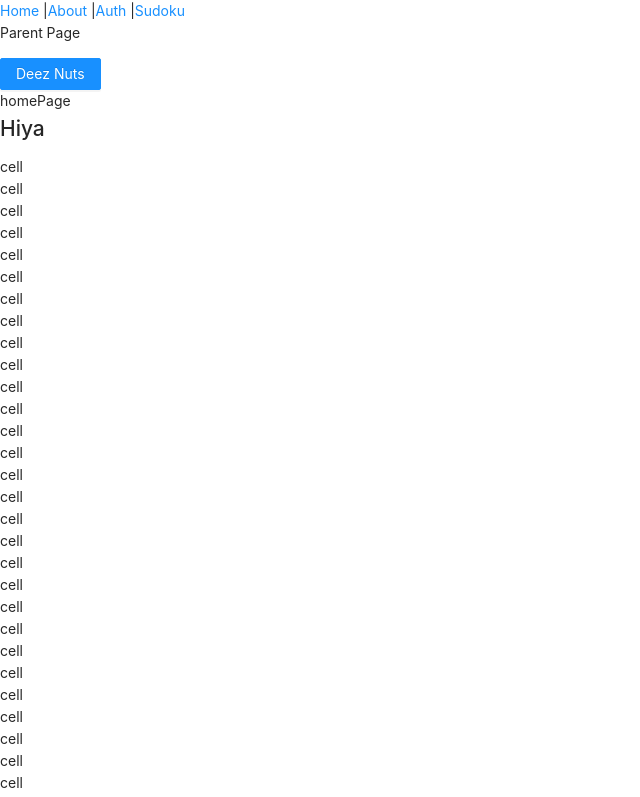
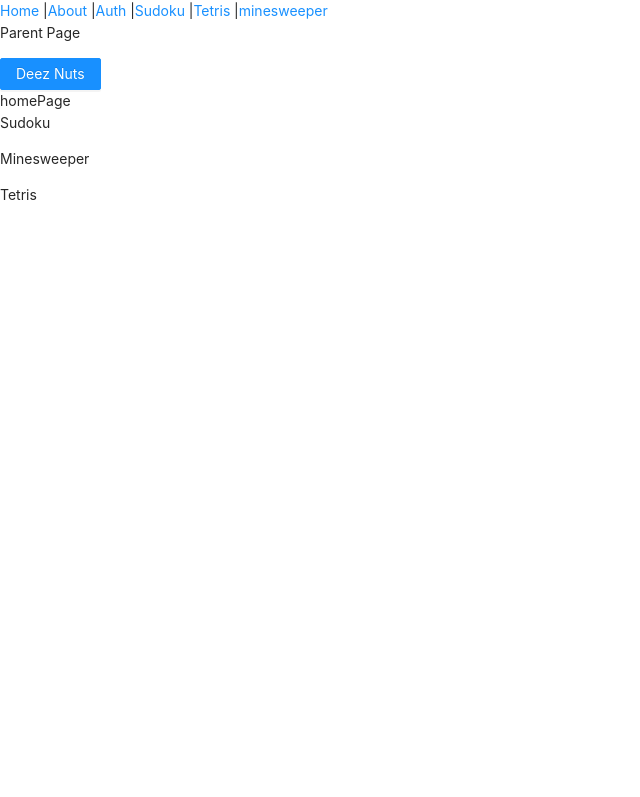
Before and after one commit to Manion-sebastian/waggroup, a Next.js app: page / in a window 1280 px wide. Shown: the top 797 px of the page, without its empty margins (0-640 px from the left). Built offline with nearby package versions, Linux system fonts and the light colour scheme.

Commit message:
adds pages for tetris and minesweeper for temporary work

```diff
--- a/components/navBar.tsx
+++ b/components/navBar.tsx
@@ -9,7 +9,9 @@ const NavBar = () => {
         <Link href={'/'}>Home</Link>{" "} |
         <Link href={'/about'}>About</Link> {" "} |
         <Link href={'/auth'}>Auth</Link> {" "} |
-        <Link href={'/sudokuTest'}>Sudoku</Link>
+        <Link href={'/sudokuTest'}>Sudoku</Link> |
+        <Link href={'/tetris'}>Tetris</Link> |
+        <Link href={'/minesweeper'}>minesweeper</Link>
     </div>
   )
 }
--- a/pages/index.tsx
+++ b/pages/index.tsx
@@ -80,11 +80,11 @@ const Home = ({} : Props) => {
         {/* games  */}
         <HomePage />
 
-        <MinesweeperGame />
+        {/* <MinesweeperGame /> */}
 
         {/* <SudokuGame /> */}
 
-        <TetrisGame />
+        {/* <TetrisGame />       */}
 
       </section>
 
```
Also changed, not shown: pages/minesweeper.tsx (added, +12 -0 lines), pages/tetris.tsx (added, +12 -0 lines).
